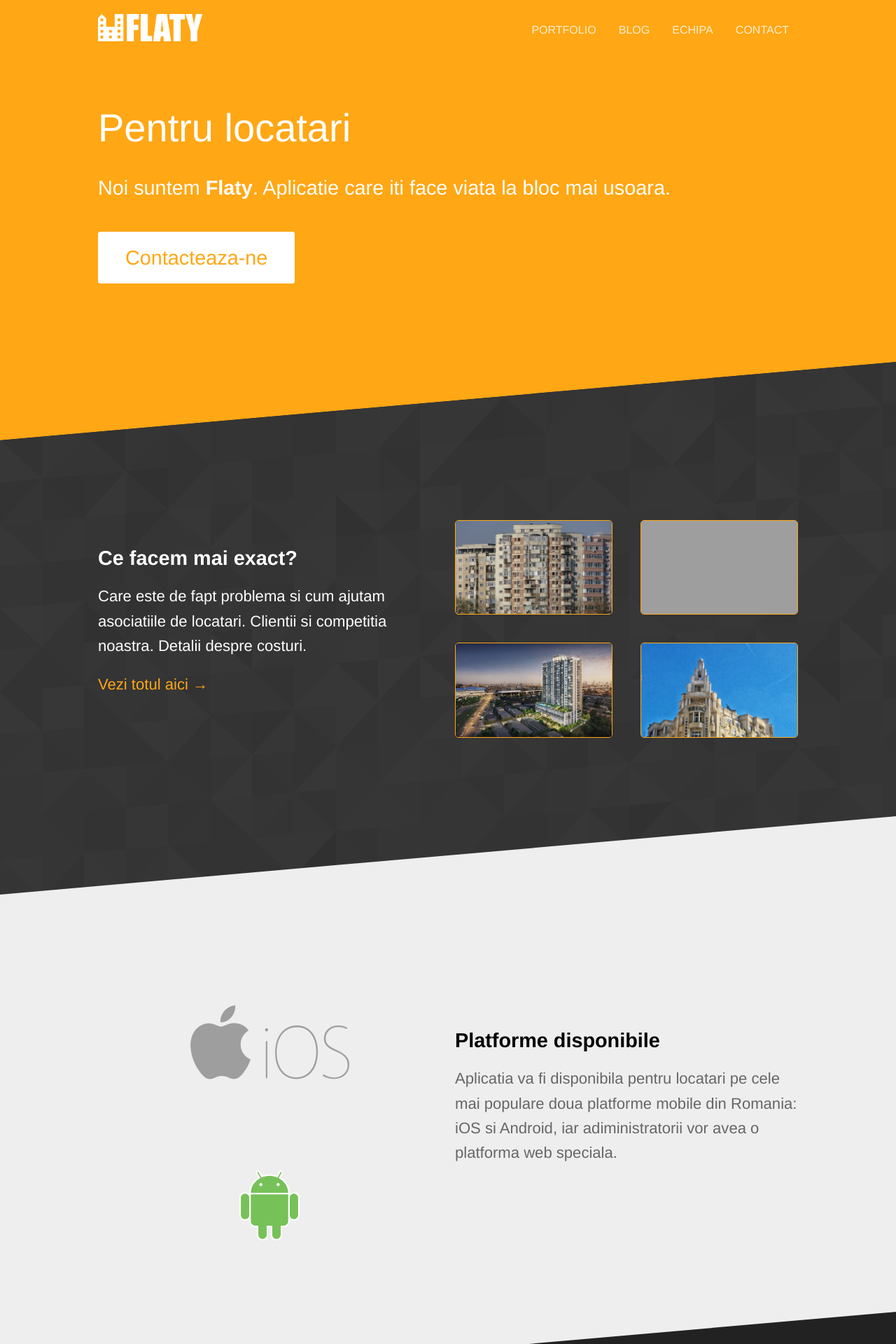
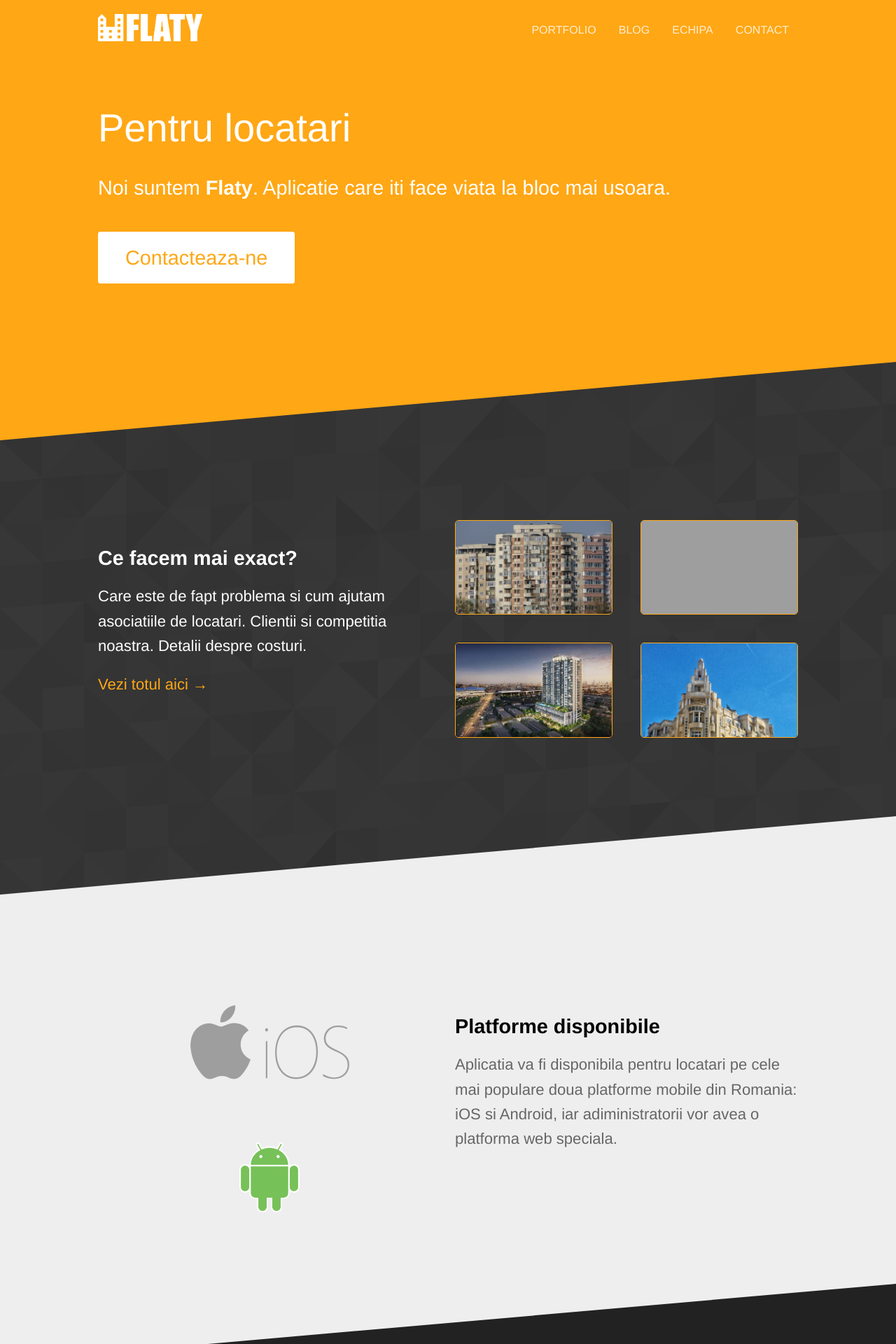
Before and after one commit to rptoma/Flaty, a Jekyll site: the page built from index.html, in a window 1280 px wide. Shown: the top 1920 px of the page at 70% size. Built offline with Jekyll 4.4.1, drawn with Linux system fonts in a browser that asks for light colours.

Commit message:
Updated 'index.html' via CloudCannon

```diff
--- a/index.html
+++ b/index.html
@@ -32,7 +32,7 @@ title: Flaty
 	<div class="container halves">
 		<div>
 			<ul class="image-list">
-				<li><img src="{{ site.baseurl }}/images/ios.png" width="250" style="margin-bottom: 40px;"></li>
+				<li><img src="{{ site.baseurl }}/images/ios.png" width="250"></li>
 				<li><img src="{{ site.baseurl }}/images/android.svg" style="height: 100px;"></li>
 			</ul>
 		</div>
```
